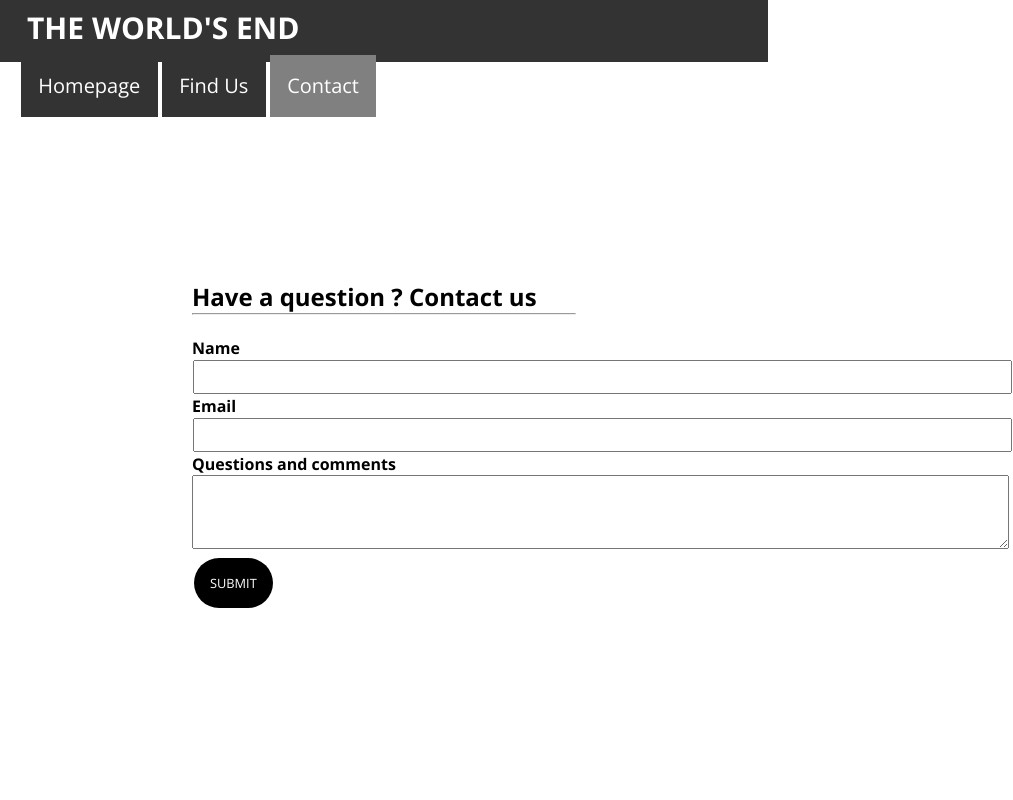
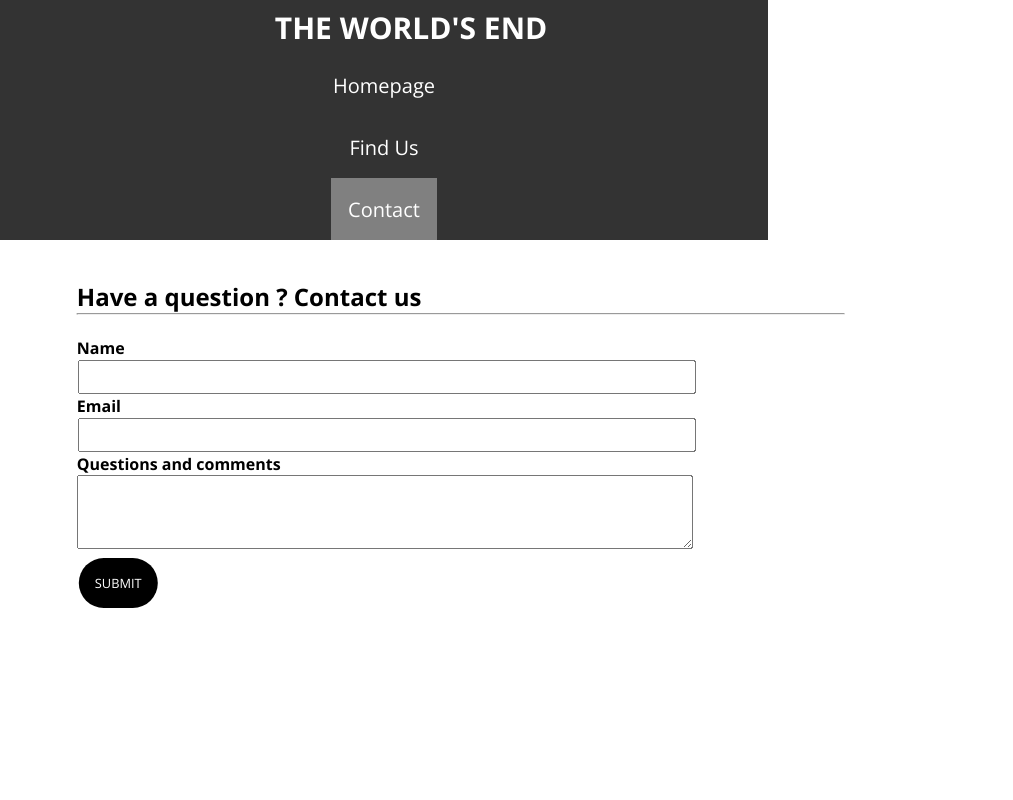
Before and after one commit to RichardFLW/Responsive_world-s_end, a plain HTML site: page contact.html in a window 768 px wide. Shown: the top 800 px of the page, 1013 px wide, since content can reach past the window. Drawn offline with nearby package versions, Linux system fonts and the light colour scheme.

Commit message:
4eme version

```diff
--- a/contact.css
+++ b/contact.css
@@ -139,11 +139,47 @@ footer {
     translate: 10%;
   }
 
-  input{
+  input {
     width: 440px;
   }
 
-  textarea{
-    width:440px;
+  textarea {
+    width: 440px;
   }
 }
+
+@media (min-width: 501px) and (max-width: 1000px) {
+  header {
+    display: block;
+  }
+
+  button {
+    display: block;
+    margin: auto;
+  }
+
+  nav {
+    background-color: #333333;
+    width: 100%;
+  }
+
+  .logo {
+    width: 100%;
+    text-align: center;
+    display: inline-block;
+  }
+  .form {
+    display: inline-block;
+    margin-top: 280px;
+    width: 100%;
+    translate: 10%;
+  }
+
+  input {
+    width: 80%;
+  }
+
+  textarea {
+    width: 80%;
+  }
+}
--- a/nousretrouver.css
+++ b/nousretrouver.css
@@ -17,7 +17,7 @@ header {
   display: inline-block;
   width: 47%;
   margin-left: 20px;
-padding: 7px;
+  padding: 7px;
 }
 
 nav {
@@ -26,9 +26,8 @@ nav {
   text-align: right;
 }
 
-h1{
+h1 {
   font-size: 30px;
-
 }
 button {
   padding: 1.3em;
@@ -105,7 +104,6 @@ footer {
   padding: 15px;
   margin-top: 30em;
   color: white;
-
 }
 
 @media (max-width: 500px) {
@@ -128,3 +126,27 @@ footer {
     text-align: center;
     display: inline-block;
   }
+}
+
+@media (min-width: 500px) and (max-width: 1000px) {
+  header {
+    display: block;
+  }
+
+  button {
+    display: block;
+    margin: auto;
+  }
+
+  nav {
+    background-color: #333333;
+    width: 100%;
+  }
+
+  .logo {
+    width: 100%;
+    text-align: center;
+    display: inline-block;
+    margin: 0;
+  }
+}
```
Also changed, not shown: index.html (+2 -1 lines), style.css (+33 -18 lines).
